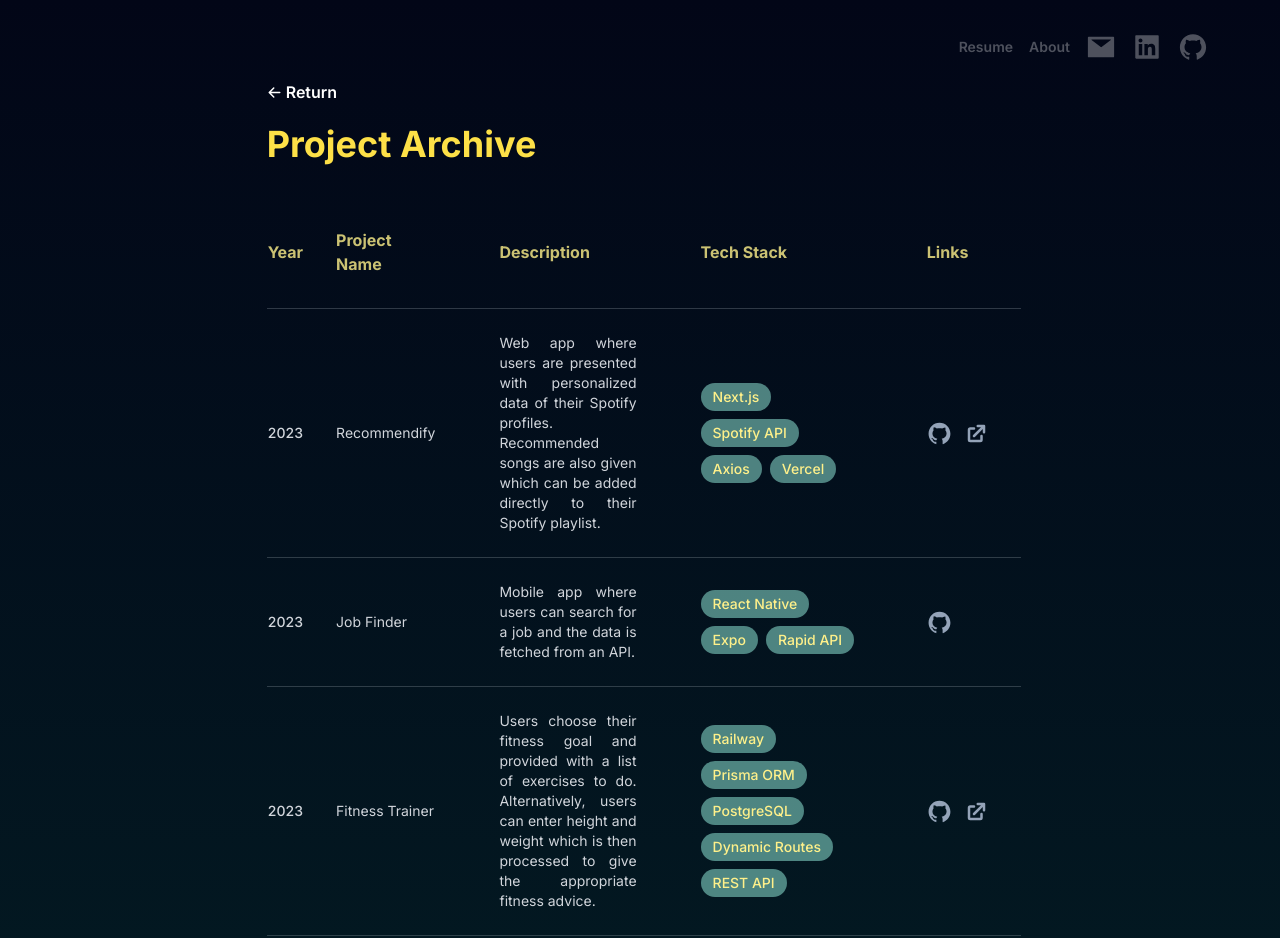
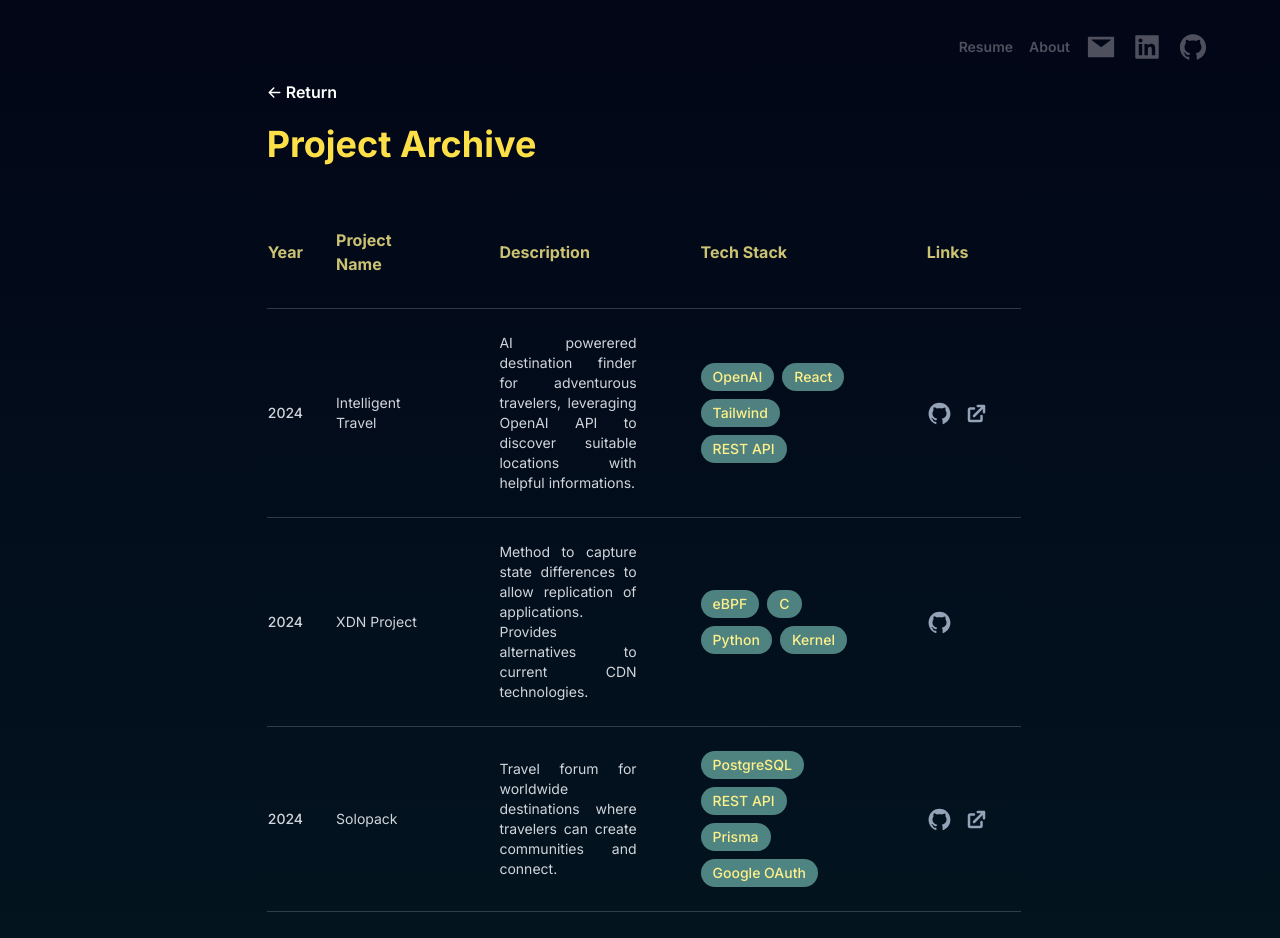
Before and after one commit to faizfrds/portfolio-v2, a Next.js app: page /projects in a window 1280 px wide. Shown: the top 938 px of the page. Built offline with nearby package versions, Linux system fonts and the light colour scheme.

Commit message:
added proj

```diff
--- a/app/projects/page.tsx
+++ b/app/projects/page.tsx
@@ -11,6 +11,32 @@
   const [openTab, setOpenTab] = React.useState(1);
 
   const projects = [
+    {
+      year: "2024",
+      title: "Intelligent Travel",
+      description:
+        "AI powerered destination finder for adventurous travelers, leveraging OpenAI API to discover suitable locations with helpful informations.",
+      tools: ["OpenAI", "React", "Tailwind", "REST API"],
+      github: "https://github.com/faizfrds/solopack",
+      link: "https://solopack.vercel.app/",
+    },
+    {
+      year: "2024",
+      title: "XDN Project",
+      description:
+        "Method to capture state differences to allow replication of applications. Provides alternatives to current CDN technologies.",
+      tools: ["eBPF", "C", "Python", "Kernel"],
+      github: "https://github.com/faizfrds/solopack",
+    },
+    {
+      year: "2024",
+      title: "Solopack",
+      description:
+        "Travel forum for worldwide destinations where travelers can create communities and connect.",
+      tools: ["PostgreSQL", "REST API", "Prisma", "Google OAuth"],
+      github: "https://github.com/faizfrds/solopack",
+      link: "https://solopack.vercel.app/",
+    },
     {
       year: "2023",
       title: "Recommendify",
--- a/components/Projects.tsx
+++ b/components/Projects.tsx
@@ -17,33 +17,12 @@
     tools: ["PostgreSQL", "Supabase", "REST API"],
   },
   {
-    image: "https://images.unsplash.com/photo-1542291026-7eec264c27ff",
+    image: "/images/ebpf.png",
     name: "XDN Benchmark",
     desc: "An approach used to capture state differences and replicate applications, paving the way for advancing current CDN technologies.",
     url: "",
     tools: ["eBPF", "Docker", "Python"],
   },
-  // {
-  //   image: "/images/int-trav.JPG",
-  //   name: "Intelligent Travel",
-  //   desc: "AI powerered destination finder for adventurous travelers, leveraging OpenAI API to discover suitable locations with helpful informations.",
-  //   url: "https://intelligent-travel.vercel.app/",
-  //   tools: ["OpenAI", "React", "Tailwind"],
-  // },
-  // {
-  //   image: "/images/cats4you.png",
-  //   name: "Cats4You",
-  //   desc: "Adoption hub for cats, maximizing use of relational databases to maintain data integrity and easier data management.",
-  //   url: "https://cats4you.vercel.app/",
-  //   tools: ["PostgreSQL", "Supabase", "REST API"],
-  // },
-  // {
-  //   image: "https://images.unsplash.com/photo-1542291026-7eec264c27ff",
-  //   name: "XDN Benchmark",
-  //   desc: "An approach used to capture state differences and replicate applications, paving the way for advancing current CDN technologies.",
-  //   url: "",
-  //   tools: ["eBPF", "Docker", "Python"],
-  // }
 ];
 
 export default function Grid() {
@@ -84,8 +63,8 @@
       <h1 className="text-4xl font-bold text-yellow-300">Projects</h1>
       <div className="max-w-screen-xl mx-auto p-8 sm:p-10 md:p-16">
         <div className="grid grid-cols-1 sm:grid-cols-2 md:grid-cols-2 lg:grid-cols-3 gap-10">
-          {projectsList.map((card) => (
-            <a href={card.url} className="rounded-md overflow-hidden shadow-lg flex flex-col bg-slate-200/10 cursor-pointer hover:shadow-lg hover:shadow-yellow-300/40 hover:scale-[102%] transition duration-200 ease-in-out">
+          {projectsList.map((card, key) => (
+            <a key={key} href={card.url} className="rounded-md overflow-hidden shadow-lg flex flex-col bg-slate-200/10 cursor-pointer hover:shadow-lg hover:shadow-yellow-300/40 hover:scale-[102%] transition duration-200 ease-in-out">
               <div className="relative md:h-56 h-48 ">
                 <a>
                   <img
@@ -93,7 +72,6 @@
                     src={card.image}
                     alt="Sunset in the mountains"
                   />
-                  <div className="hover:bg-transparent transition duration-300 absolute bottom-0 top-0 right-0 left-0 bg-gray-900 opacity-25"></div>
                 </a>
               </div>
 
@@ -105,8 +83,8 @@
               </div>
 
               <div className="flex p-2 mb-2 justify-center">
-                {card.tools.map((item, key) => (
-                  <div key={key} className="bg-slate-500/30 text-yellow-300 text-sm rounded-full mx-1 px-2 py-1">
+                {card.tools.map((item, index) => (
+                  <div key={index} className="bg-slate-500/30 text-yellow-300 text-sm rounded-full mx-1 px-2 py-1">
                     {item}
                   </div>
                 ))}
@@ -131,31 +109,5 @@
           </a>
     </div>
 
-    // <div className="max-w-screen-xl mx-auto p-5 sm:p-10 md:p-16">
-    //   <div className="grid grid-cols-1 sm:grid-cols-2 md:grid-cols-3 gap-10">
-    //     //cards
-    //     {sample.map((card) => (
-    //       <div className="rounded overflow-hidden shadow-lg flex flex-col">
-    //         <div className="relative h-48">
-    //           <a>
-    //             <img
-    //               className="w-full h-full object-cover"
-    //               src={card.image}
-    //               alt="Sunset in the mountains"
-    //             />
-    //             <div className="hover:bg-transparent transition duration-300 absolute bottom-0 top-0 right-0 left-0 bg-gray-900 opacity-25"></div>
-    //           </a>
-    //         </div>
-
-    //         <div className="px-6 py-4 mb-auto">
-    //           <a className="font-medium text-lg text-white inline-block hover:text-indigo-600 transition duration-500 ease-in-out mb-2">
-    //             {card.name}
-    //           </a>
-    //           <p className="text-gray-500 text-sm">{card.desc}</p>
-    //         </div>
-    //       </div>
-    //     ))}
-    //   </div>
-    // </div>
   );
 }
```
